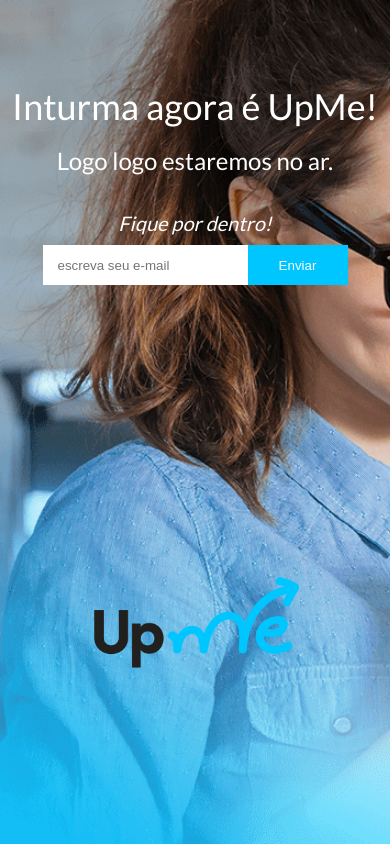
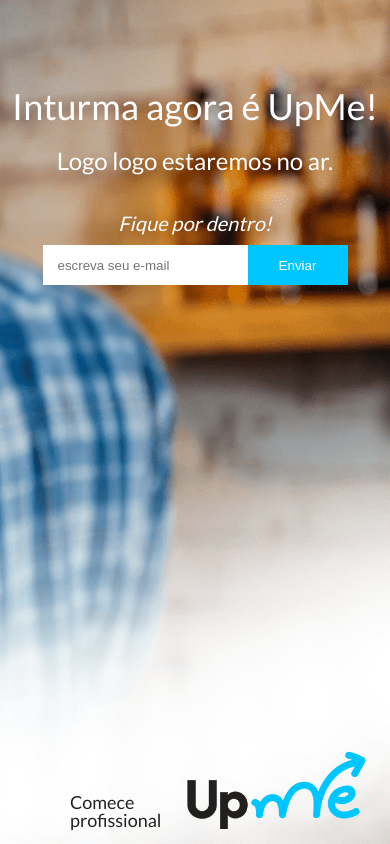
Before and after one commit to paulorja/upme-client, an Angular app: page / in a window 390 px wide. Built offline with nearby package versions, Linux system fonts and the light colour scheme.

Commit message:
melhorias no layout

```diff
--- a/src/app/visitors/landing-page/landing-page.component.css
+++ b/src/app/visitors/landing-page/landing-page.component.css
@@ -24,6 +24,7 @@
     height: 100%;
     text-align: center;
     background-image: url("/assets/visitors/bg-wide.png");
+    background-position: right 15%;
     margin: 0px;
 }
 
@@ -54,18 +55,20 @@
   position: absolute;
   bottom: 0px;
   color: #222;
-  font-size: 36px;
-  width: 1px;
-  margin-left: 13%;
+  font-size: 28px;
+  line-height: 28px;
+  width: 200px;
+  bottom: 15px;
+  right: 170px;
 }
 
 #bottom-logo {
   position: absolute;
   background-image: url("/assets/visitors/logo.png");
-  width: 250px;
-  height: 110px;
-  bottom: 0px;
-  right: 16%;
+  width: 200px;
+  height: 80px;
+  bottom: 15px;
+  right: 15px;
   background-size: cover;
   background-position: center center;
 }
@@ -84,25 +87,17 @@
   }
 
   #bottom-label {
-    width: 100%;
-    bottom: 23%;
-    margin-left: 0px;
-    text-align: center;
+    font-size: 18px;
+    width: 150px;
+    line-height: 18px;
   }
 
   #bottom-logo {
-    width: 100%;
-    height: 110px;
-    bottom: 0%;
-    right: 0px;
-    background-size: auto 100%;
-    background-repeat: no-repeat;
   }
 }
 
 @media only screen and (max-width: 600px) {
   .landing-container{
-    background-image: url("/assets/visitors/bg-mobile.png");
   }
 }
 
--- a/src/app/visitors/landing-page/landing-page.component.html
+++ b/src/app/visitors/landing-page/landing-page.component.html
@@ -11,9 +11,11 @@
 
     <newsletter></newsletter>
 
-    <!-- <div id="bottom-label">Comece profissional</div> -->
-    <div id="bottom-logo"></div>
+
 
   </div>
 
 </div>
+
+<div id="bottom-label">Comece profissional</div>
+<div id="bottom-logo"></div>
```
